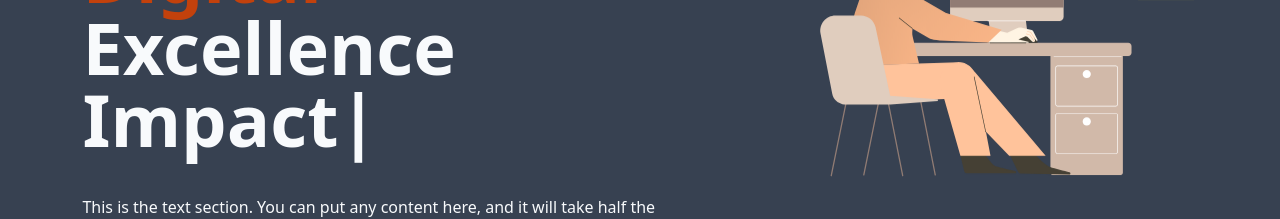
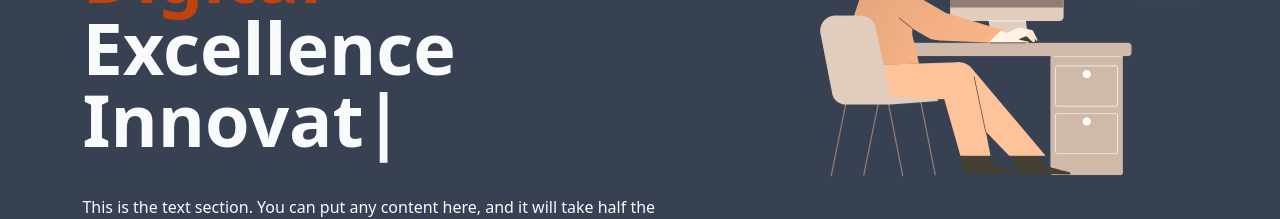
Before and after one commit to kanix-1801/test_, a React (Vite) app: page / in a window 1280 px wide. Shown: the part 241-460 px from the top of the page. Built offline with nearby package versions, Linux system fonts and the light colour scheme.

Commit message:
speed change

```diff
--- a/src/Components/Home/Home.jsx
+++ b/src/Components/Home/Home.jsx
@@ -35,7 +35,7 @@ function Home() {
                                 2000,
                             ]}
                             wrapper="span"
-                            speed={50}
+                            speed={600}
                             repeat={Infinity}
                         />
                     </h2>
```
